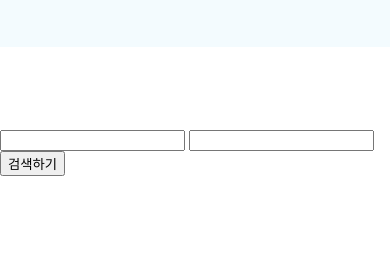
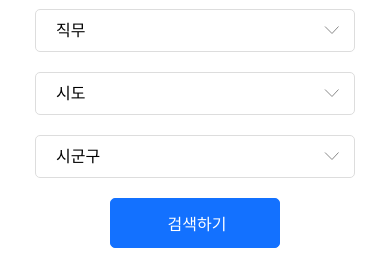
Before and after one commit to whyison/TechStackTeamProject, a Django app: page / in a window 390 px wide. Shown: the part 586-844 px from the top of the page. Run offline with Django 4.2, Linux system fonts and the light colour scheme; some web fonts are replaced.

Commit message:
html and css comp

```diff
--- a/proj01/main/static/css/style.css
+++ b/proj01/main/static/css/style.css
@@ -45,16 +45,80 @@
 }
 
 .search {
-    flex: 2.5; /* 화면의 비율 */
+    flex: 3; /* 화면의 비율 */
     background-color: #ffffff; /* 아래 부분의 배경색을 지정합니다. */
     display: flex;
     justify-content: center;
+    height: 100vh;
+}
+
+.search form {
+    display: flex;
+    width: 840px;
+    justify-content: center;
     align-items: center;
+}
+
+.search select {
+    align-items : center;
+    padding: 12px 20px 12px 20px;
+    font-family: 'Nanum Gothic', sans-serif;
+    font-size: 16px;
+    background-color: #ffffff;
+    border: 1px solid #DDDDDD;
+    border-radius: 5px;
+    max-width: 320px;
+    width: 100%;
+    margin: 10px;
+    z-index : 1;
+    appearance: none; /* 기본 스타일 제거 */
+    background-image: url('../images/arrow.svg'); /* 화살표 이미지 경로 설정 */
+    background-repeat: no-repeat;
+    background-position: right 15px center; /* 화살표 위치 설정 */
+}
+
+/* 화살표 이미지 크기 및 여백 조정 */
+.search select::-ms-expand {
+    display: none; /* IE에서 기본 화살표 숨기기 */
+}
+
+/* 화살표 이미지 크기 및 여백 조정 */
+.search select {
+    -webkit-appearance: none; /* 웹킷 브라우저에서 기본 스타일 제거 */
+}
+
+.search button {
+    align-items : center;
+    padding: 12px 16px 12px 20px;
+    font-family: 'Nanum Gothic', sans-serif;
+    font-size: 16px;
+    color: #ffffff;
+    text-align: center;
+    background-color: #1371FF;
+    border-radius: 5px;
+    border: 1px solid #1371FF;
+    width: 170px;
+    min-width: 170px;
+    margin: 10px;
+    z-index : 1;
+    overflow: hidden;
 }
 
 .logo_img {
     max-width: 100%;
     max-height: 100%;
+}
+
+@media screen and (max-width: 600px) {
+    form {
+        flex-direction: column; /* 요소를 세로로 배치합니다 */
+        align-items: flex-start; /* 요소를 왼쪽으로 정렬합니다 */
+    }
+
+    select, button {
+        margin: 5px 0; /* 각각의 요소에 여백을 추가합니다 */
+        width: 100%; /* 요소의 너비를 100%로 설정합니다 */
+    }
 }
 
 /* styles for result.html */
--- a/proj01/main/templates/main/index.html
+++ b/proj01/main/templates/main/index.html
@@ -16,24 +16,37 @@
         {% block content %}
         <div class="container">
             <div class="banner">
-                <img src="{% static 'images/logo.png' %}" alt="logo" class="logo_img" />
+                <img src="{% static 'images/logo.svg' %}" alt="logo" class="logo_img" />
                 <p>신입 개발자를 위한 기술 스택 랭킹 정보</p>
                 <h1>최근 기업들이 신입에게 요구하는<br>기술 스택을 확인해 보세요!</h1>
             </div>
             <div class="search">
                 <form action="{% url 'result_view_name' %}" method="POST">
                     {% csrf_token %}
-                    <!-- 다른 입력 필드들과 제출 버튼을 포함 -->
-                    <input type="dropbox" name="job_positions" />
-                    <input type="dropbox" name="location" />
+                    <!-- form 만들어서 수정하기
+                    {{ form.job_position }}
+                    {{ form.location }}
+                    -->
+                    <select name="job_position">
+                        <option value="" disabled selected>직무</option>
+                        {% for job_position in job_positions %}
+                            <option value="{{ job_position.name }}">{{ job_position.name }}</option>
+                        {% endfor %}
+                    </select>
+                    <select name="sido">
+                        <option value="" disabled selected>시도</option>
+                        {% for sido in sido_list %}
+                            <option value="{{ sido.name }}">{{ sido.name }}</option>
+                        {% endfor %}
+                    </select>
+                    <select name="sigg">
+                        <option value="" disabled selected>시군구</option>
+                        {% for sigg in sigg_list %}
+                            <option value="{{ sigg.name }}">{{ sigg.name }}</option>
+                        {% endfor %}
+                    </select>
                     <button type="submit">검색하기</button>
                 </form>
-
-                <!--
-                <input type="radio" name="job_positions" id="" value="서버/백엔드 개발자">
-                <input type="radio" name="sido" id="sido3" value="경기">
-                <input type="radio" name="sigg" id="sigg1" value="성남시">
-                -->
             </div>
         </div>
         {% endblock content %}
```
Also changed, not shown: other parts of proj01/main/static/css/style.css (+24 -6 lines), proj01/main/templates/main/result.html (+12 -8 lines), proj01/main/static/images/3dobj.svg (added), proj01/main/static/images/arrow.svg (added), proj01/main/static/images/favicon.png (deleted), proj01/main/static/images/logo.png (deleted), proj01/main/static/images/logo.svg (added), proj01/main/static/images/main-banner.png (deleted), proj01/main/static/images/main-banner.svg (added), proj01/main/static/images/re.svg (added).
